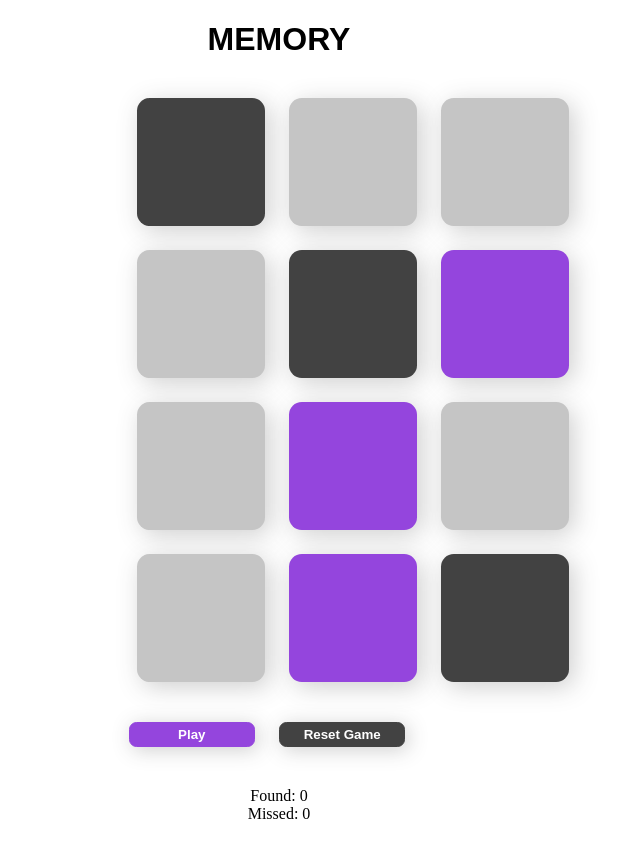
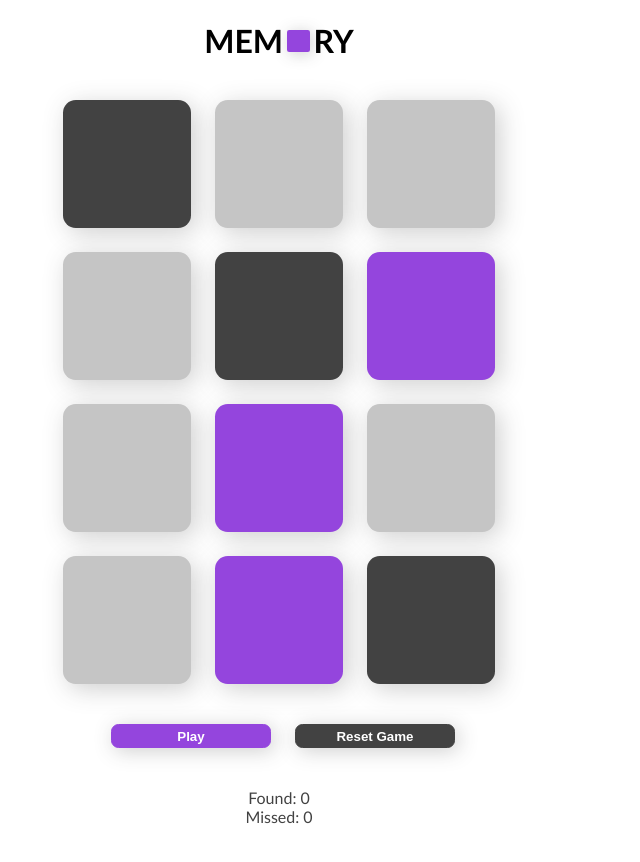
Before and after one commit to Zeno0703/memory-game, a plain HTML site: page index.html in a window 1280 px wide. Shown: the whole page, without its empty margins (361-1001 px from the left). Drawn offline with Linux system fonts and the light colour scheme.

Commit message:
css & html done

```diff
--- a/index.html
+++ b/index.html
@@ -9,7 +9,7 @@
 </head>
 <body>
 
-    <h1>MEMORY</h1>
+    <h1>MEM<div class="card-title"></div>RY</h1>
 
     <div class="memory-container">
         <div class="card" onclick="turnCard(this)">A</div>
--- a/style.css
+++ b/style.css
@@ -1,11 +1,25 @@
 h1{
+    display: flex;
+    justify-content: center;
+    align-items: center;
     text-align: center;
-    font-family: Arial, Helvetica, sans-serif;
+    font-family: 'Gill Sans', 'Gill Sans MT', Calibri, 'Trebuchet MS', sans-serif;
+}
+
+.card-title{
+    width: 1.4rem;
+    height: 1.4rem;
+    margin: 0 0.25rem;
+    background-color: rgb(148, 69, 221);
+    border-radius: 10%;
+    box-shadow: 2px 2px 15px rgba(65, 65, 65, 25%);
+    transition: all 0.3s ease;
 }
 
 .button-container{
     display: flex;
     justify-content: center;
+    margin-left: 2rem;
 
 }
 
@@ -15,8 +29,8 @@ h1{
     align-items: center;
     color: white;
     margin-right: 1.5rem;
-    width: 10%;
-    height: 25px;
+    width: 10rem;
+    height: 1.5rem;
     border-radius: 7.5px;
     font-weight: bold;
     box-shadow: 3px 3px 20px rgba(65, 65, 65, 25%);
@@ -43,12 +57,16 @@ h1{
     flex-direction: column;
     align-items: center;
     margin: 2.5rem auto;
+    font-family: 'Gill Sans', 'Gill Sans MT', Calibri, 'Trebuchet MS', sans-serif;
+    color:rgb(66, 66, 66);
 }
 
 .memory-container{
     display: grid;
+    align-items: center;
+    justify-content: center;
     gap: 1.5rem;
-    max-width: 22.5%;
+    max-width: 20%;
     margin: 2.5rem auto;
     grid-template-columns: repeat(3, 1fr);
 }
```
